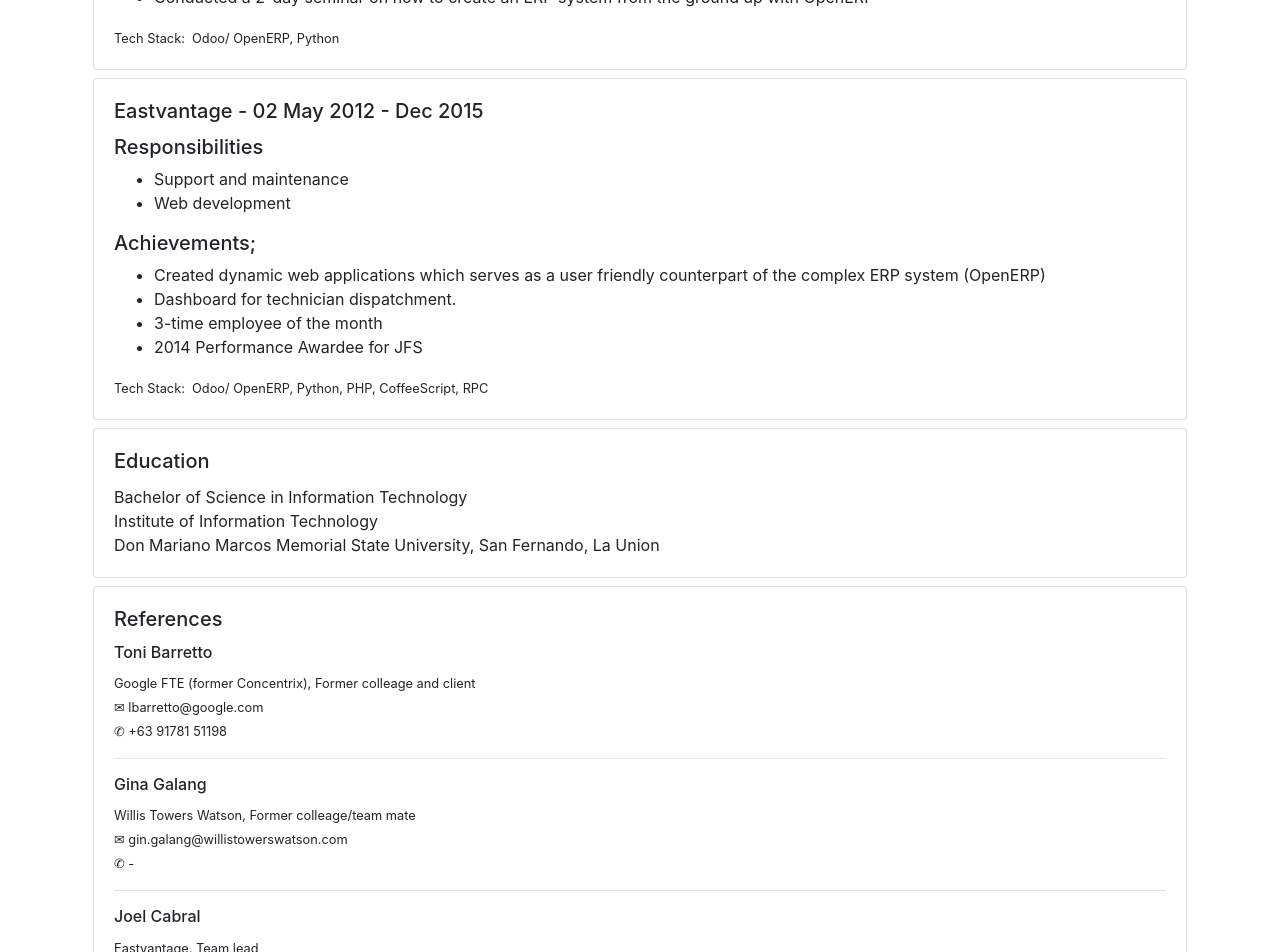
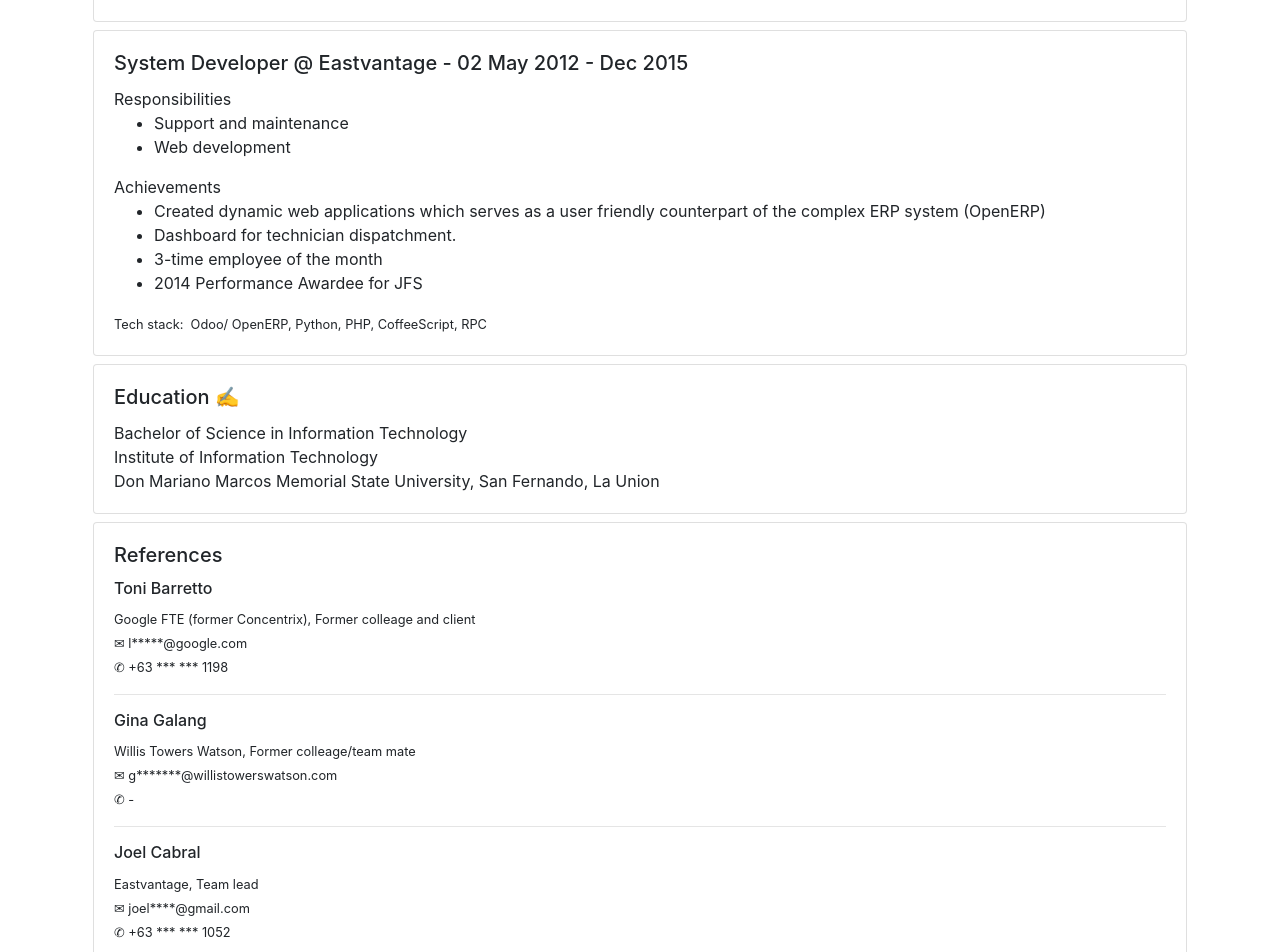
Before and after one commit to darylron/darylron.github.io, a React (Create React App) app: page / in a window 1280 px wide. Shown: the part 1560-2512 px from the top of the page. Built offline with nearby package versions, Linux system fonts and the light colour scheme.

Commit message:
fix: mobile number, masked character reference's contact details.

```diff
--- a/src/cv/cv.jsx
+++ b/src/cv/cv.jsx
@@ -105,22 +105,22 @@ const references = [
         name: 'Toni Barretto',
         company: 'Google FTE (former Concentrix)',
         relation: 'Former colleage and client',
-        mobile: '+63 91781 51198',
-        email: 'lbarretto@google.com',
+        mobile: '+63 *** *** 1198',
+        email: 'l*****@google.com',
     },
     {
         name: 'Gina Galang',
         company: 'Willis Towers Watson',
         relation: 'Former colleage/team mate',
         mobile: '-',
-        email: 'gin.galang@willistowerswatson.com',
+        email: 'g*******@willistowerswatson.com',
     },
     {
         name: 'Joel Cabral',
         company: 'Eastvantage',
         relation: 'Team lead',
-        mobile: '+63 917 564 1052',
-        email: 'joelilaocabral@gmail.com',
+        mobile: '+63 *** *** 1052',
+        email: 'joel****@gmail.com',
     }
 ]
 
@@ -131,7 +131,7 @@ function Header(props) {
             <Card.Text>
                 <small>Fullstack Software Engineer</small><br />
                 <small>✉ <a href="mailto:darylron@gmail.com">darylron@gmail.com</a></small>
-                <br /><small>✆ +6392 658 4446</small>
+                <br /><small>✆ +63 926 658 4446</small>
             </Card.Text>
         </Card.Body>
     </Card >
@@ -142,20 +142,20 @@ class Experience extends Component {
     render() {
         let achievementLabel = ''
         if (this.props.achievements.length) {
-            achievementLabel = 'Achievements;';
+            achievementLabel = 'Achievements';
         }
         return (
             <Card className="m-2" style={{ 'text-align': "left" }}>
                 <Card.Body>
-                    <Card.Title>{this.props.company} - {this.props.daterange}</Card.Title>
+                    <Card.Title>{this.props.position} @ {this.props.company} - {this.props.daterange}</Card.Title>
                     <Card.Text>
-                        <h5>Responsibilities</h5>
+                        <h7>Responsibilities</h7>
                         <ul>
                             {this.props.responsibilities.map(res => (
                                 <li>{res}</li>
                             ))}
                         </ul>
-                        <h5>{achievementLabel}</h5>
+                        <h7>{achievementLabel}</h7>
                         <ul>
                             {this.props.achievements.map(ach => (
                                 <li>{ach}</li>
@@ -163,7 +163,7 @@ class Experience extends Component {
                         </ul>
 
                         <small>
-                            <span>Tech Stack: &nbsp;</span>
+                            <span>Tech stack: &nbsp;</span>
                             {this.props.technologies.map(res => (
                                 <span>{res}</span>
                             ))}
@@ -179,9 +179,8 @@ function Education(props) {
     return (
         <Card className="m-2" style={{ 'text-align': "left" }}>
             <Card.Body>
-                <Card.Title>Education</Card.Title>
+                <Card.Title>Education ✍</Card.Title>
                 <Card.Text>
-
                     <h7>Bachelor of Science in Information Technology</h7><br />
                     <h7>Institute of Information Technology</h7><br />
                     <h7>Don Mariano Marcos Memorial State University, San Fernando, La Union</h7>
```
